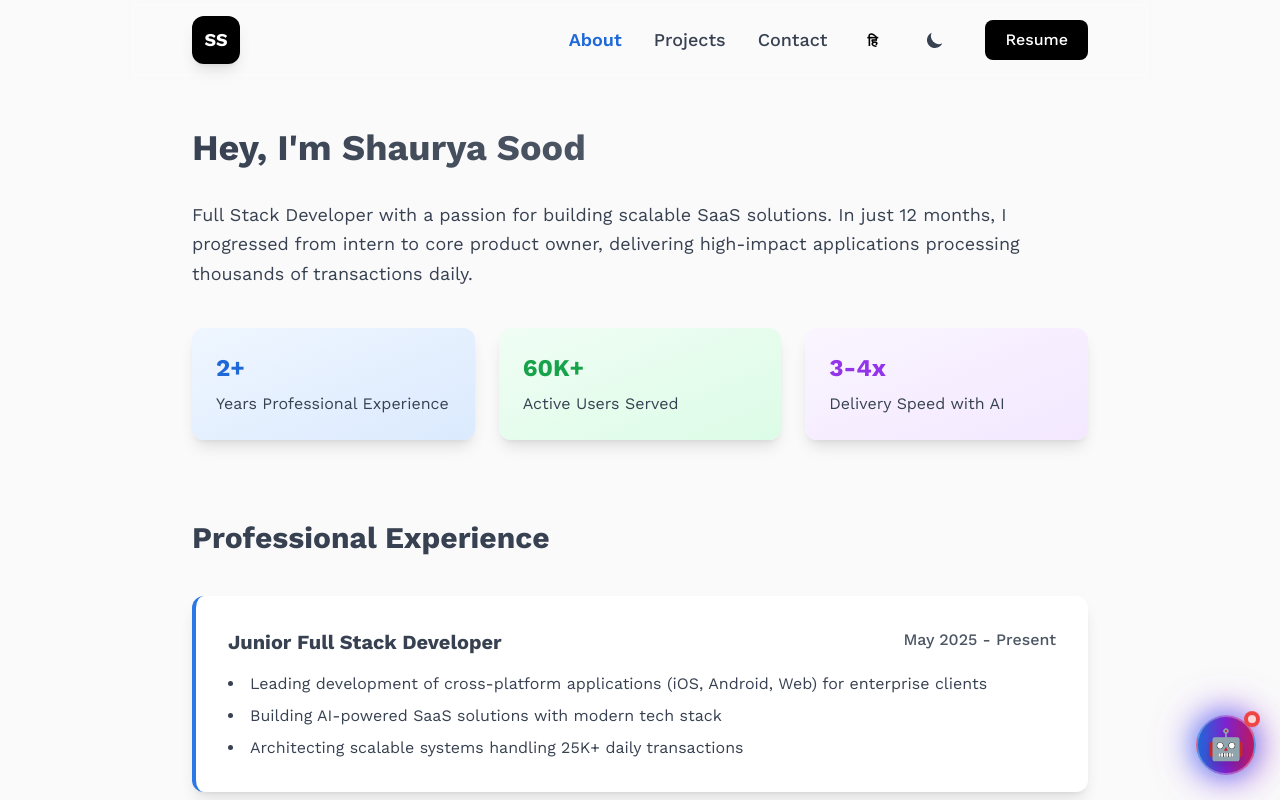
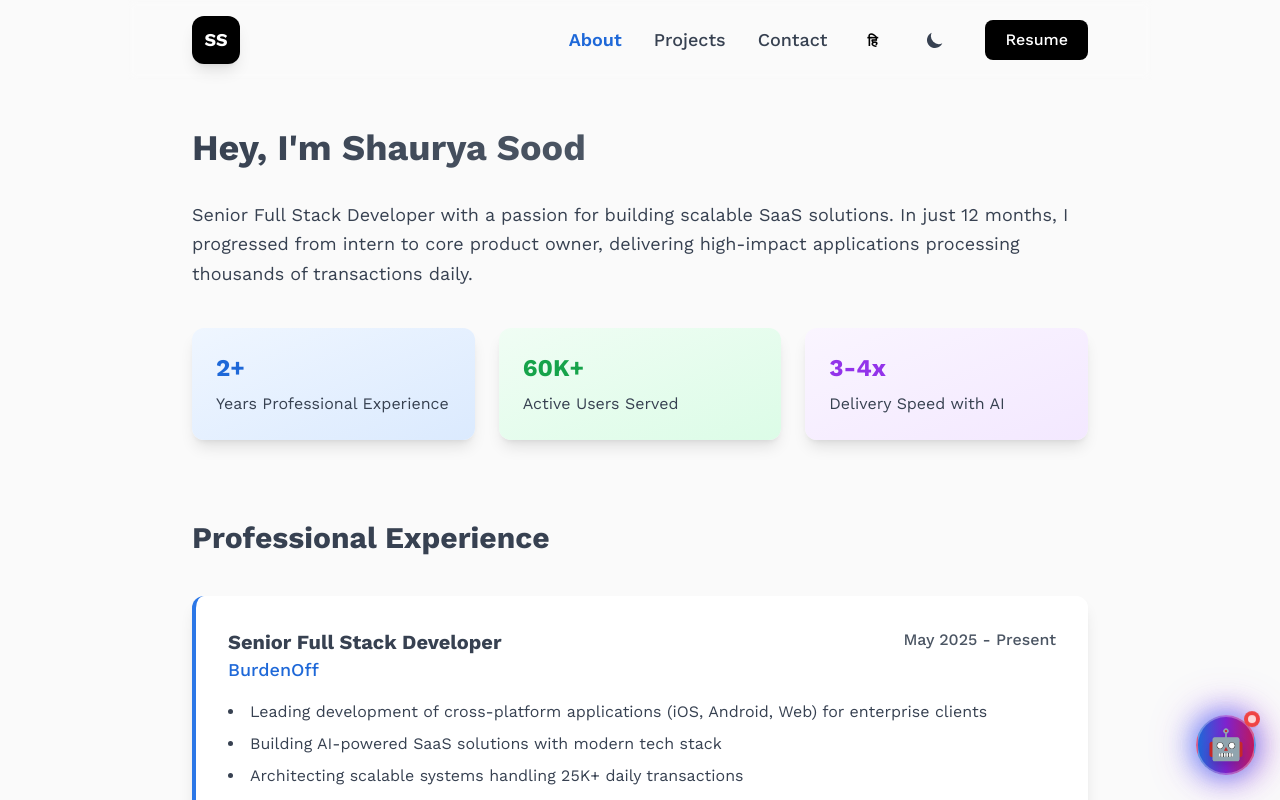
Before and after one commit to ShauryaSood2003/Portfolio, a React (Create React App) app: page /about in a window 1280 px wide. Shown: the top 800 px of the page. Built offline with nearby package versions, Linux system fonts and the light colour scheme.

Commit message:
Revert "internversion fix to be removed later"
This reverts commit d49fc1dd94a4d6ee17f065688f61a739b3afee39.

```diff
--- a/src/components/pages/About.jsx
+++ b/src/components/pages/About.jsx
@@ -91,7 +91,7 @@ const About =()=>{
                         <div className="flex justify-between items-start mb-4">
                             <div>
                                 <h3 className="text-xl font-bold text-gray-800 dark:text-gray-200">{t('seniorFullStackDev')}</h3>
-                                {/* <p className="text-lg text-blue-600 font-medium">BurdenOff</p> */}
+                                <p className="text-lg text-blue-600 font-medium">BurdenOff</p>
                             </div>
                             <span className="text-gray-600 dark:text-gray-400 font-medium">May 2025 - {t('present')}</span>
                         </div>
@@ -106,7 +106,7 @@ const About =()=>{
                         <div className="flex justify-between items-start mb-4">
                             <div>
                                 <h3 className="text-xl font-bold text-gray-800 dark:text-gray-200">{t('juniorFullStackDev')}</h3>
-                                {/* <p className="text-lg text-green-600 font-medium">BurdenOff</p> */}
+                                <p className="text-lg text-green-600 font-medium">BurdenOff</p>
                             </div>
                             <span className="text-gray-600 dark:text-gray-400 font-medium">Nov 2024 - Apr 2025</span>
                         </div>
@@ -121,7 +121,7 @@ const About =()=>{
                         <div className="flex justify-between items-start mb-4">
                             <div>
                                 <h3 className="text-xl font-bold text-gray-800 dark:text-gray-200">{t('fullStackIntern')}</h3>
-                                {/* <p className="text-lg text-purple-600 font-medium">BurdenOff</p> */}
+                                <p className="text-lg text-purple-600 font-medium">BurdenOff</p>
                             </div>
                             <span className="text-gray-600 dark:text-gray-400 font-medium">Jul 2024 - Oct 2024</span>
                         </div>
--- a/src/components/pages/Resume.jsx
+++ b/src/components/pages/Resume.jsx
@@ -19,24 +19,23 @@ const skills = {
 };
 
 const experience = [
-    // {
-    //     role: 'Senior Full Stack Developer',
-    //     company: 'BurdenOff',
-    //     companyUrl: 'https://burdenoff.com/',
-    //     period: 'May 2025 – Present',
-    //     color: 'border-blue-500',
-    //     badge: 'bg-blue-100 text-blue-700 dark:bg-blue-900/40 dark:text-blue-300',
-    //     points: [
-    //         'Leading development of a cross-platform application for enterprise clients.',
-    //         'Building an AI-powered SaaS platform from scratch, including backend architecture and frontend interfaces.',
-    //     ],
-    // },
+    {
+        role: 'Senior Full Stack Developer',
+        company: 'BurdenOff',
+        companyUrl: 'https://burdenoff.com/',
+        period: 'May 2025 – Present',
+        color: 'border-blue-500',
+        badge: 'bg-blue-100 text-blue-700 dark:bg-blue-900/40 dark:text-blue-300',
+        points: [
+            'Leading development of a cross-platform application for enterprise clients.',
+            'Building an AI-powered SaaS platform from scratch, including backend architecture and frontend interfaces.',
+        ],
+    },
     {
         role: 'Junior Full Stack Developer',
-        // company: 'BurdenOff',
-        // companyUrl: 'https://burdenoff.com/',
-        // period: 'Nov 2024 – Apr 2025',
-        period: 'May 2025 – May 2026',
+        company: 'BurdenOff',
+        companyUrl: 'https://burdenoff.com/',
+        period: 'Nov 2024 – Apr 2025',
         color: 'border-green-500',
         badge: 'bg-green-100 text-green-700 dark:bg-green-900/40 dark:text-green-300',
         points: [
@@ -46,10 +45,9 @@ const experience = [
     },
     {
         role: 'Full Stack Developer Intern',
-        // company: 'BurdenOff',
-        // companyUrl: 'https://burdenoff.com/',
-        // period: 'Jul 2024 – Oct 2024',
-        period: 'Jul 2024 – Apr 2025', //intern
+        company: 'BurdenOff',
+        companyUrl: 'https://burdenoff.com/',
+        period: 'Jul 2024 – Oct 2024',
         color: 'border-purple-500',
         badge: 'bg-purple-100 text-purple-700 dark:bg-purple-900/40 dark:text-purple-300',
         points: [
--- a/src/translations/translations.js
+++ b/src/translations/translations.js
@@ -16,18 +16,18 @@ export const translations = {
     // HomeInfo component
     homeInfoGreeting: "Hi, I'm",
     homeInfoName: "Shaurya Sood",
-    homeInfoTitle: " Full Stack Developer | Building Scalable SaaS Solutions",
+    homeInfoTitle: "Senior Full Stack Developer | Building Scalable SaaS Solutions",
     homeInfoStage2: "From intern to core product owner in 12 months. I deliver high-scale products end-to-end with modern tech stacks.",
     homeInfoStage2Btn: "Explore My Journey",
     homeInfoStage3: "Led production systems processing more 25K+ bookings. Used by the organizations like Google, Amazon & Flipkart.",
     homeInfoStage3Btn: "View My Work",
-    homeInfoStage4: "Looking for a  developer who can own complex projects? Let's discuss how I can contribute to your team.",
+    homeInfoStage4: "Looking for a senior developer who can own complex projects? Let's discuss how I can contribute to your team.",
     homeInfoStage4Btn: "Get In Touch",
 
     // About page
     aboutTitle: 'About Me',
     aboutGreeting: "Hey, I'm Shaurya Sood",
-    aboutIntro: ' Full Stack Developer with a passion for building scalable SaaS solutions. In just 12 months, I progressed from intern to core product owner, delivering high-impact applications processing thousands of transactions daily.',
+    aboutIntro: 'Senior Full Stack Developer with a passion for building scalable SaaS solutions. In just 12 months, I progressed from intern to core product owner, delivering high-impact applications processing thousands of transactions daily.',
     transactionsProcessed: 'Transactions Processed',
     activeUsers: 'Active Users Served',
     deliverySpeed: 'Delivery Speed with AI',
@@ -37,7 +37,7 @@ export const translations = {
     education: 'Education',
 
     // Experience titles
-    seniorFullStackDev: 'Junior Full Stack Developer',
+    seniorFullStackDev: 'Senior Full Stack Developer',
     juniorFullStackDev: 'Junior Full Stack Developer',
     fullStackIntern: 'Full Stack Developer Intern',
     present: 'Present',
```
